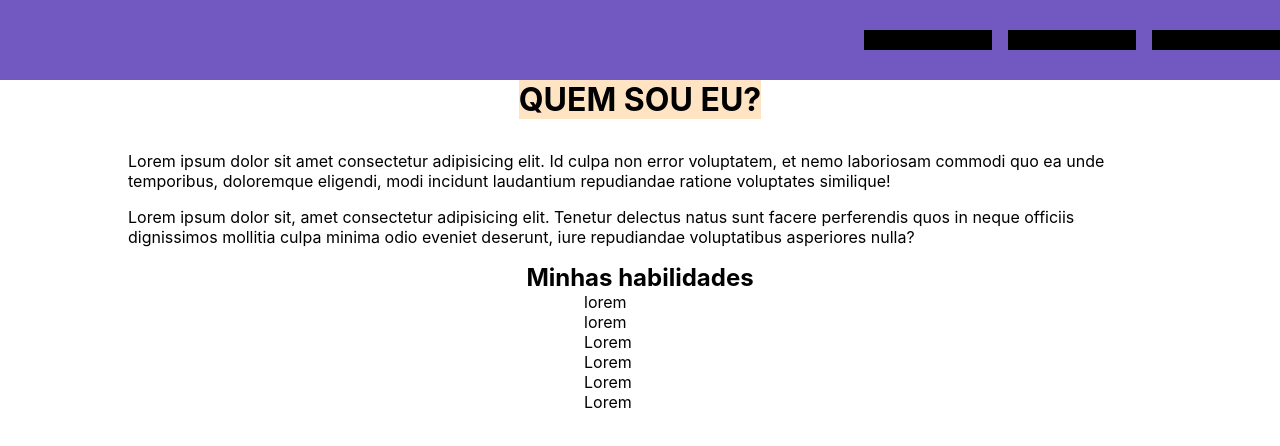
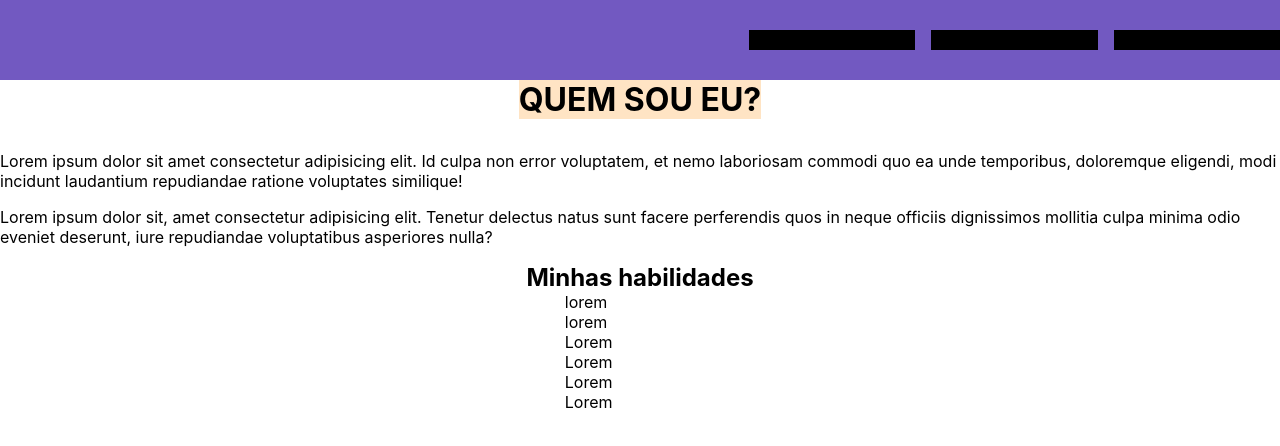
Before and after one commit to marioli99/MeuPortifolio, a React (Create React App) app: page /Sobre in a window 1280 px wide. Shown: the top 446 px of the page. Built offline with nearby package versions, Linux system fonts and the light colour scheme.

Commit message:
Corrigindo bug #1

```diff
--- a/src/Components/About/About.js
+++ b/src/Components/About/About.js
@@ -13,7 +13,6 @@ export const TitleAbout = styled.h1`
 `;
 
 export const TextAbout = styled.p`
-  width: 80vw;
   margin-bottom: 1rem;
 `;
 export const ListAbout = styled.ul`
--- a/src/Components/Menu/Menu.css
+++ b/src/Components/Menu/Menu.css
@@ -57,7 +57,7 @@ header{
   }
 
    li{
-    width: 10vw;
+    width: 13vw;
     margin-left: 1rem;
     background-color: black;
   }
```
